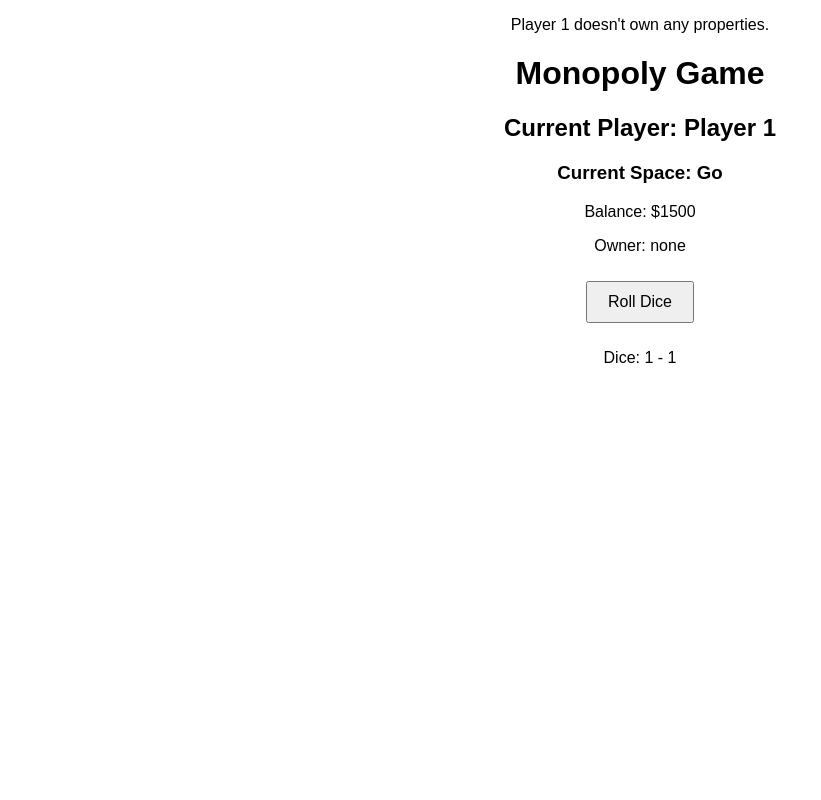
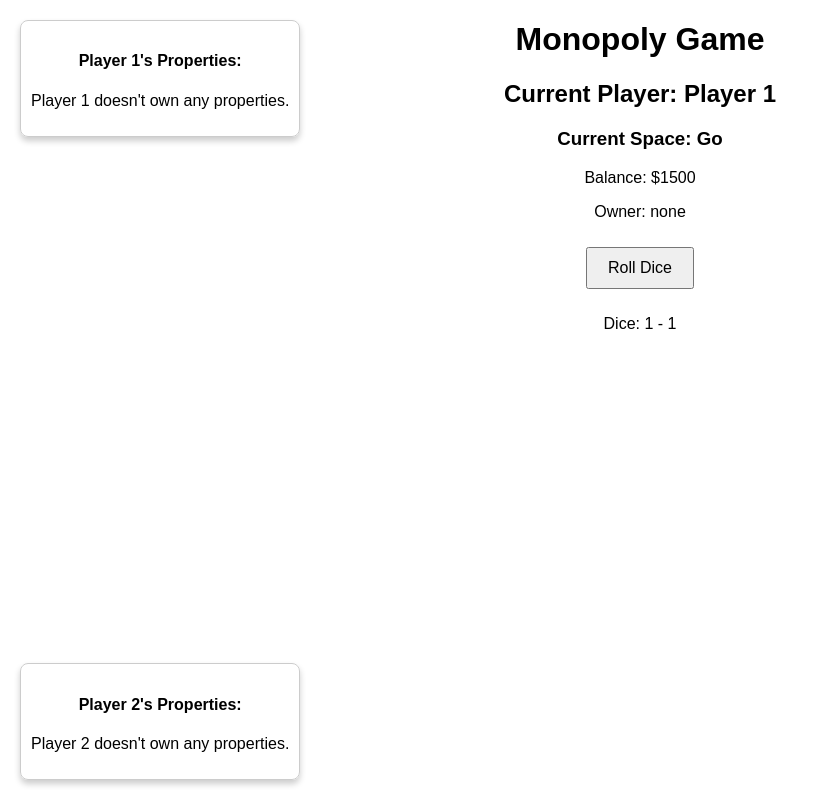
Before and after one commit to annawierzbik/MonopolyAssistant, a React (Create React App) app: page / in a window 1280 px wide. Shown: the whole page, without its empty margins (0-821 px from the left). Built offline with nearby package versions, Linux system fonts and the light colour scheme.

Commit message:
wyswietlanie w rogach

```diff
--- a/src/App.css
+++ b/src/App.css
@@ -30,3 +30,33 @@
 li {
   padding: 5px 0;
 }
+
+.player-properties {
+  position: fixed;
+  padding: 10px;
+  background-color: rgba(255, 255, 255, 0.7);
+  border: 1px solid #ccc;
+  border-radius: 8px;
+  z-index: 10;
+  box-shadow: 0px 4px 6px rgba(0, 0, 0, 0.2);
+}
+
+.top-left {
+  top: 20px;
+  left: 20px;
+}
+
+.bottom-left {
+  bottom: 20px;
+  left: 20px;
+}
+
+.top-right {
+  top: 20px;
+  right: 20px;
+}
+
+.bottom-right {
+  bottom: 20px;
+  right: 20px;
+}
--- a/src/App.js
+++ b/src/App.js
@@ -72,29 +72,50 @@
     setIsDiceDisabled(false); // Odblokowanie przycisku na koniec tury
   };
 
-  const renderPlayerProperties = () => {
-    const playerProperties = board.filter(space => space.owner === currentPlayer);
-
-    if (playerProperties.length === 0) {
-      return <p>{currentPlayer.name} doesn't own any properties.</p>;
-    }
-
+  const renderAllPlayersProperties = () => {
     return (
       <div>
-        <h3>{currentPlayer.name}'s Properties:</h3>
-        <ul>
-          {playerProperties.map((property, index) => (
-            <li key={index}>{property.name}</li>
-          ))}
-        </ul>
+        {players.map((player, index) => {
+          // Filtrujemy nieruchomości dla każdego gracza
+          const playerProperties = board.filter(space => space.owner === player);
+
+          let positionClass = '';
+          if (player.name === 'Player 1') {
+            positionClass = 'top-left'; // Prawy górny róg
+          } else if (player.name === 'Player 2') {
+            positionClass = 'bottom-left'; // Lewy dolny róg
+          }
+          else if (player.name === 'Player 3') {
+            positionClass = 'bottom-left'; // Lewy dolny róg
+          }
+          else if (player.name === 'Player 4') {
+            positionClass = 'bottom-right'; // Lewy dolny róg
+          }
+
+          return (
+            <div key={index} className={`player-properties ${positionClass}`}>
+              <h4>{player.name}'s Properties:</h4>
+              {playerProperties.length === 0 ? (
+                <p>{player.name} doesn't own any properties.</p>
+              ) : (
+                <ul>
+                  {playerProperties.map((property, idx) => (
+                    <li key={idx}>{property.name}</li>
+                  ))}
+                </ul>
+              )}
+            </div>
+          );
+        })}
       </div>
     );
   };
 
+
   return (
     <div>
       <div>
-        {renderPlayerProperties()}
+        {renderAllPlayersProperties()}
       </div>
 
       <div>
```
